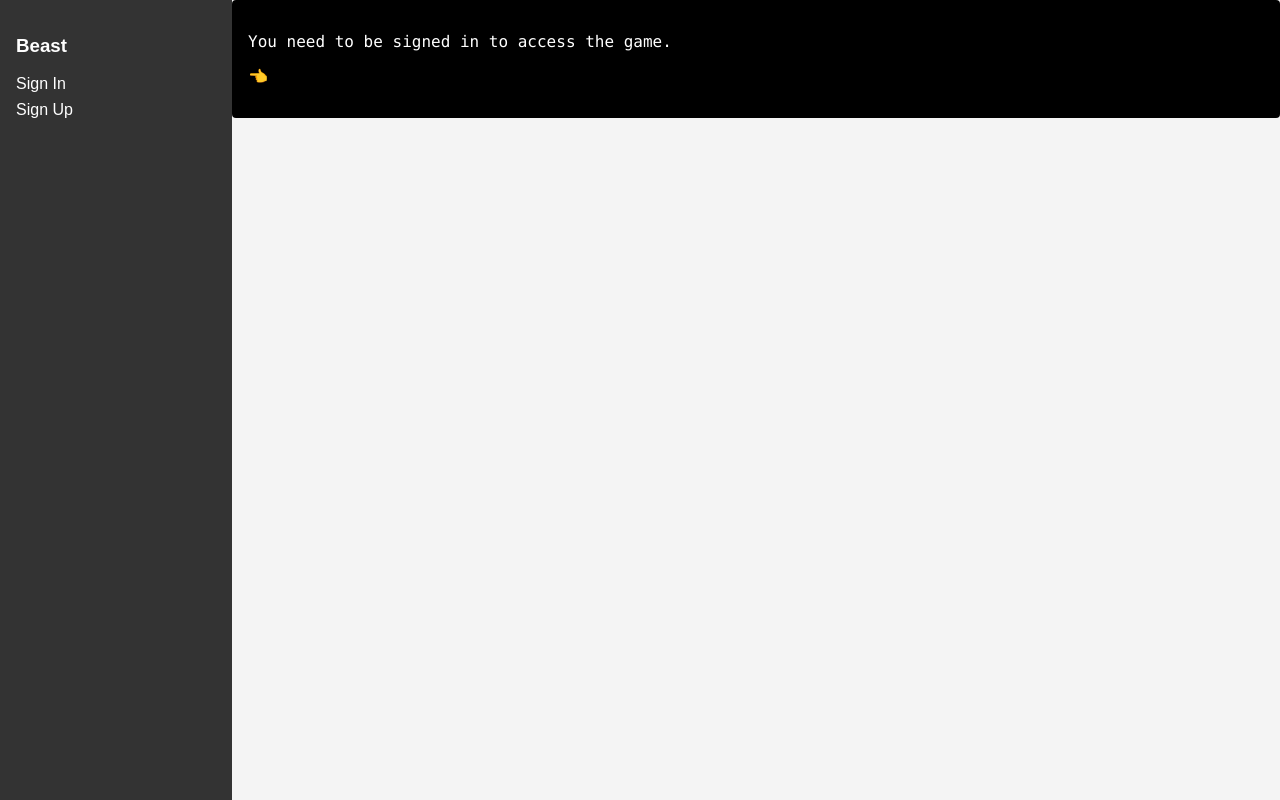
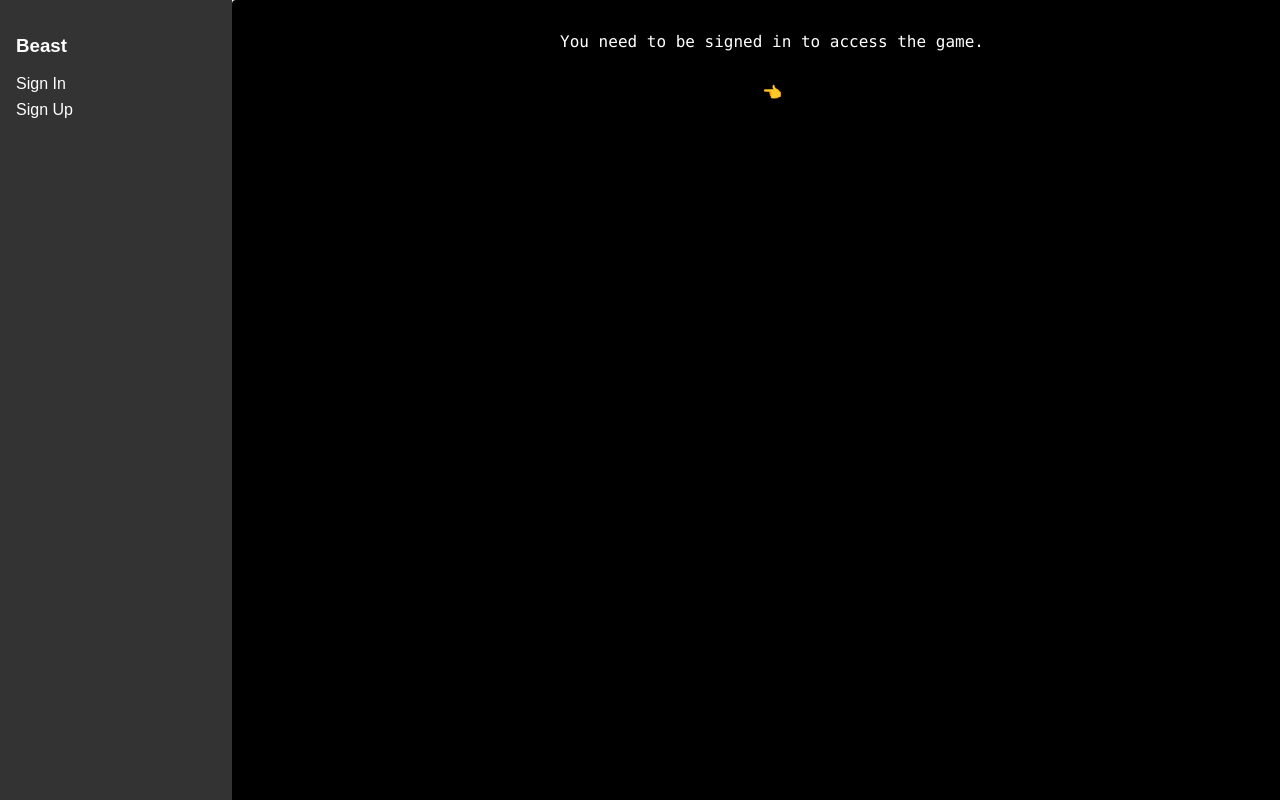
Before and after one commit to differentmatt/beast, a Next.js app: page / in a window 1280 px wide. Built offline with nearby package versions, Linux system fonts and the light colour scheme; no server answers.

Commit message:
Fix game signed out css

```diff
--- a/app/components/Game.tsx
+++ b/app/components/Game.tsx
@@ -386,7 +386,7 @@ export default function Game({ onLevelChange, onReset }: GameProps = {}) {
   // If not authenticated, show sign-in message
   if (status === 'unauthenticated') {
     return (
-      <div className="game-container w-full flex flex-col items-center justify-center p-8 text-center">
+      <div className="main-container game-container w-full flex flex-col items-center justify-center p-8 text-center">
         <p className="mb-6">You need to be signed in to access the game.</p>
         <p>👈</p>
       </div>
@@ -396,7 +396,7 @@ export default function Game({ onLevelChange, onReset }: GameProps = {}) {
   // If loading, show loading state
   if (status === 'loading') {
     return (
-      <div className="game-container w-full flex items-center justify-center p-8">
+      <div className="main-container game-container w-full flex items-center justify-center p-8">
         <p>Loading game...</p>
       </div>
     );
```
